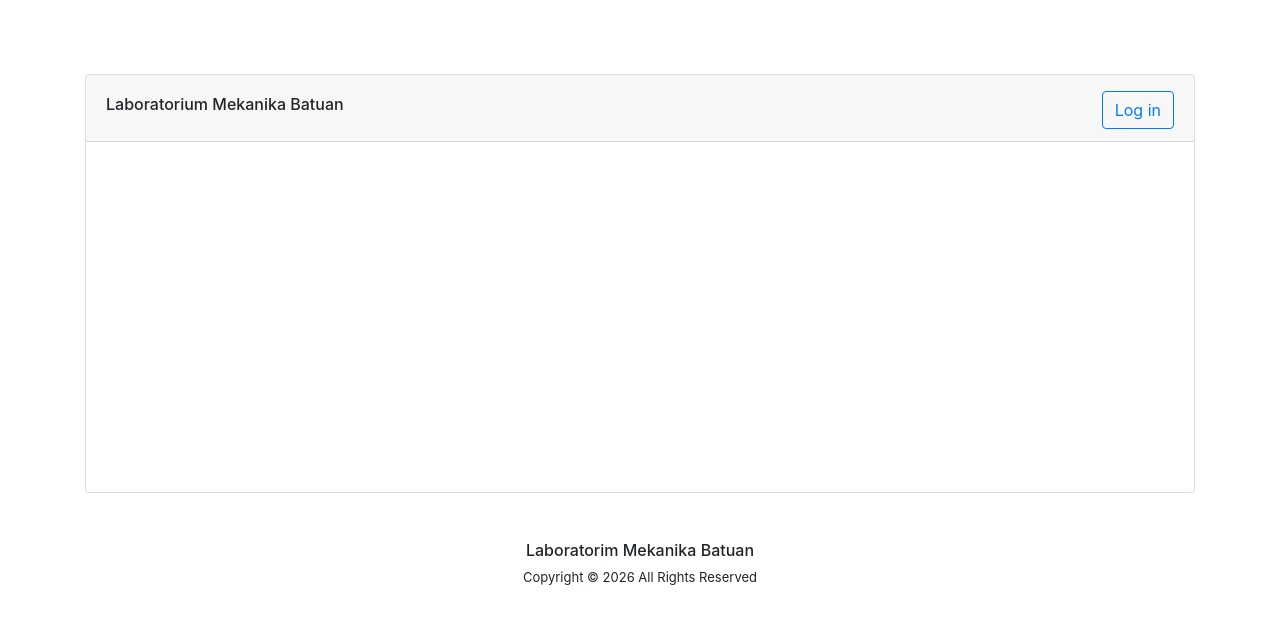
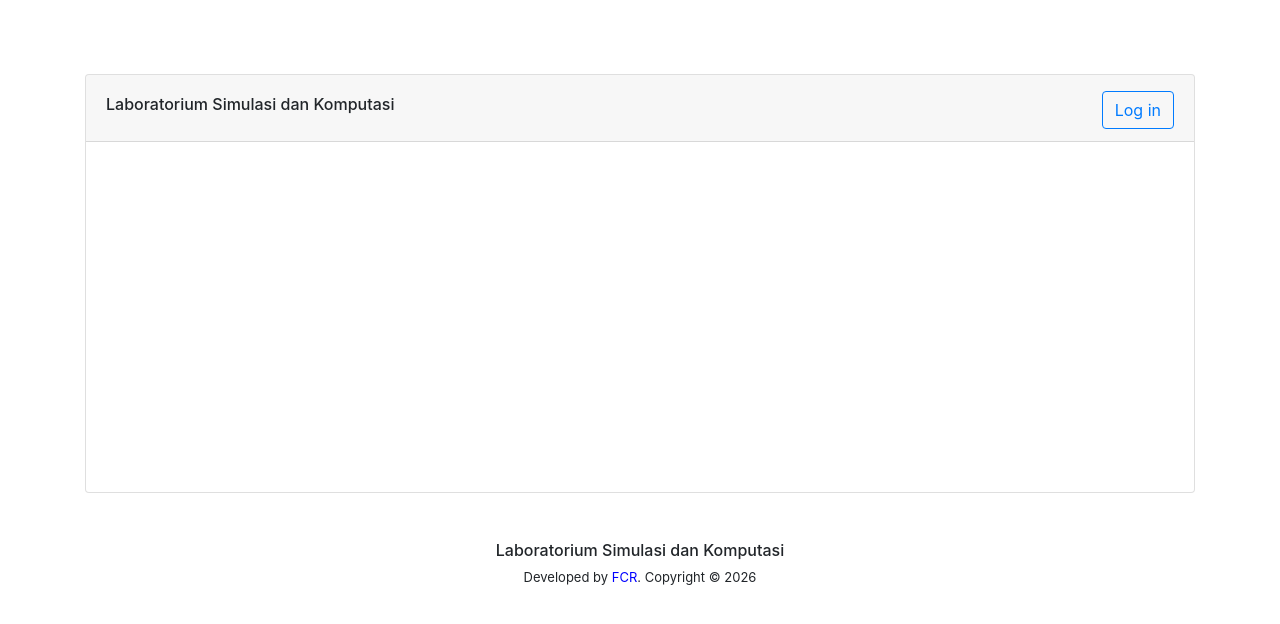
Before and after one commit to fakhrirofi/krs_mekbat, a Django app: page / in a window 1280 px wide. Shown: the top 624 px of the page. Run offline with Django 5.2, Linux system fonts and the light colour scheme; data that the repository does not hold is empty; some libraries are stand-ins or nearby versions.

Commit message:
Update lab name and copyright info in blog app

```diff
--- a/blog/templates/blog/_home.html
+++ b/blog/templates/blog/_home.html
@@ -1,6 +1,8 @@
 <html>
+
 <head>
-<link href="https://maxcdn.bootstrapcdn.com/bootstrap/4.0.0/css/bootstrap.min.css" rel="stylesheet" id="bootstrap-css">
+  <link href="https://maxcdn.bootstrapcdn.com/bootstrap/4.0.0/css/bootstrap.min.css" rel="stylesheet"
+    id="bootstrap-css">
   <script src="https://maxcdn.bootstrapcdn.com/bootstrap/4.0.0/js/bootstrap.min.js"></script>
   <script src="https://cdnjs.cloudflare.com/ajax/libs/jquery/3.2.1/jquery.min.js"></script>
   <!------ Include the above in your HEAD tag ---------->
@@ -16,6 +18,7 @@
   {% endblock head %}
 
 </head>
+
 <body>
   <div class="container">
     <br>
@@ -27,7 +30,7 @@
           <header class="card-header">
             <a href="{% url 'war:login' %}" class="float-right btn btn-outline-primary mt-1">Log in</a>
             {# <a href="{% url 'war:logout' %}" class="float-right btn btn-outline-primary mt-1 mr-3">QR Code</a> #}
-	<h6 class="card-title mt-2">Laboratorium Mekanika Batuan</h6>
+            <h6 class="card-title mt-2">Laboratorium Simulasi dan Komputasi</h6>
           </header>
           <article class="card-body">
             {% block content %}
@@ -40,19 +43,24 @@
 
 
   </div>
-<script src="https://code.jquery.com/jquery-3.5.1.slim.min.js" integrity="sha384-DfXdz2htPH0lsSSs5nCTpuj/zy4C+OGpamoFVy38MVBnE+IbbVYUew+OrCXaRkfj" crossorigin="anonymous"></script>
-<script src="https://cdn.jsdelivr.net/npm/bootstrap@4.6.0/dist/js/bootstrap.bundle.min.js" integrity="sha384-Piv4xVNRyMGpqkS2by6br4gNJ7DXjqk09RmUpJ8jgGtD7zP9yug3goQfGII0yAns" crossorigin="anonymous"></script>
+  <script src="https://code.jquery.com/jquery-3.5.1.slim.min.js"
+    integrity="sha384-DfXdz2htPH0lsSSs5nCTpuj/zy4C+OGpamoFVy38MVBnE+IbbVYUew+OrCXaRkfj"
+    crossorigin="anonymous"></script>
+  <script src="https://cdn.jsdelivr.net/npm/bootstrap@4.6.0/dist/js/bootstrap.bundle.min.js"
+    integrity="sha384-Piv4xVNRyMGpqkS2by6br4gNJ7DXjqk09RmUpJ8jgGtD7zP9yug3goQfGII0yAns"
+    crossorigin="anonymous"></script>
   <!--container end.//-->
 </body>
 <footer class="text-center">
   {# <div class="pt-3"><img style="max-width: 10%" src="{% static 'war/img/logo.png' %}" alt=""></div> #}
   <div class="pt-5 pl-1 pr-1">
-      <h6>Laboratorim Mekanika Batuan</h6>
+    <h6>Laboratorium Simulasi dan Komputasi</h6>
   </div>
   <div class="text-center">
     <p class="pb-2" style="font-size: small; margin-bottom: 0;">
-      Copyright © <script>document.write(new Date().getFullYear())</script> All Rights Reserved
+      Developed by <a href="https://www.linkedin.com/in/fakhricrofi/" style="color: blue;">FCR</a>. Copyright © 2026
     </p>
   </div>
 </footer>
+
 </html>
--- a/war/templates/war/_home.html
+++ b/war/templates/war/_home.html
@@ -50,12 +50,11 @@
 <footer class="text-center">
   {# <div class="pt-3"><img style="max-width: 10%" src="{% static 'war/img/logo.png' %}" alt=""></div> #}
   <div class="pt-5 pl-1 pr-1">
-    <h6>Laboratorim Mekanika Batuan</h6>
+    <h6>Laboratorium Simulasi dan Komputasi</h6>
   </div>
   <div class="text-center">
     <p class="pb-2" style="font-size: small; margin-bottom: 0;">
-      Copyright ©
-      <script>document.write(new Date().getFullYear())</script> All Rights Reserved
+      Developed by <a href="https://www.linkedin.com/in/fakhricrofi/" style="color: blue;">FCR</a>. Copyright © 2026
     </p>
   </div>
 </footer>
--- a/war/templates/war/base.html
+++ b/war/templates/war/base.html
@@ -28,12 +28,11 @@
 <footer class="text-center">
   {# <div class="pt-3"><img style="max-width: 10%" src="{% static 'war/img/logo.png' %}" alt=""></div> #}
   <div class="pt-5 pl-1 pr-1">
-    <h6>Laboratorim Mekanika Batuan</h6>
+    <h6>Laboratorium Simulasi dan Komputasi</h6>
   </div>
   <div class="text-center">
     <p class="pb-2" style="font-size: small; margin-bottom: 0;">
-      Copyright ©
-      <script>document.write(new Date().getFullYear())</script> All Rights Reserved
+      Developed by <a href="https://www.linkedin.com/in/fakhricrofi/" style="color: blue;">FCR</a>. Copyright © 2026
     </p>
   </div>
 </footer>
--- a/war/templates/war/login.html
+++ b/war/templates/war/login.html
@@ -114,12 +114,12 @@
 <footer class="text-center">
     {# <div class="pt-3"><img style="max-width: 10%" src="{% static 'war/img/logo.png' %}" alt=""></div> #}
     <div class="pt-5 pl-1 pr-1">
-        <h6>Laboratorim Mekanika Batuan</h6>
+        <h6>Laboratorium Simulasi dan Komputasi</h6>
     </div>
     <div class="text-center">
         <p class="pb-2" style="font-size: small; margin-bottom: 0;">
-            Copyright ©
-            <script>document.write(new Date().getFullYear())</script> All Rights Reserved
+            Developed by <a href="https://www.linkedin.com/in/fakhricrofi/" style="color: blue;">FCR</a>. Copyright ©
+            2026
         </p>
     </div>
 </footer>
```
Lines whose indentation alone changed are shown as unchanged.
